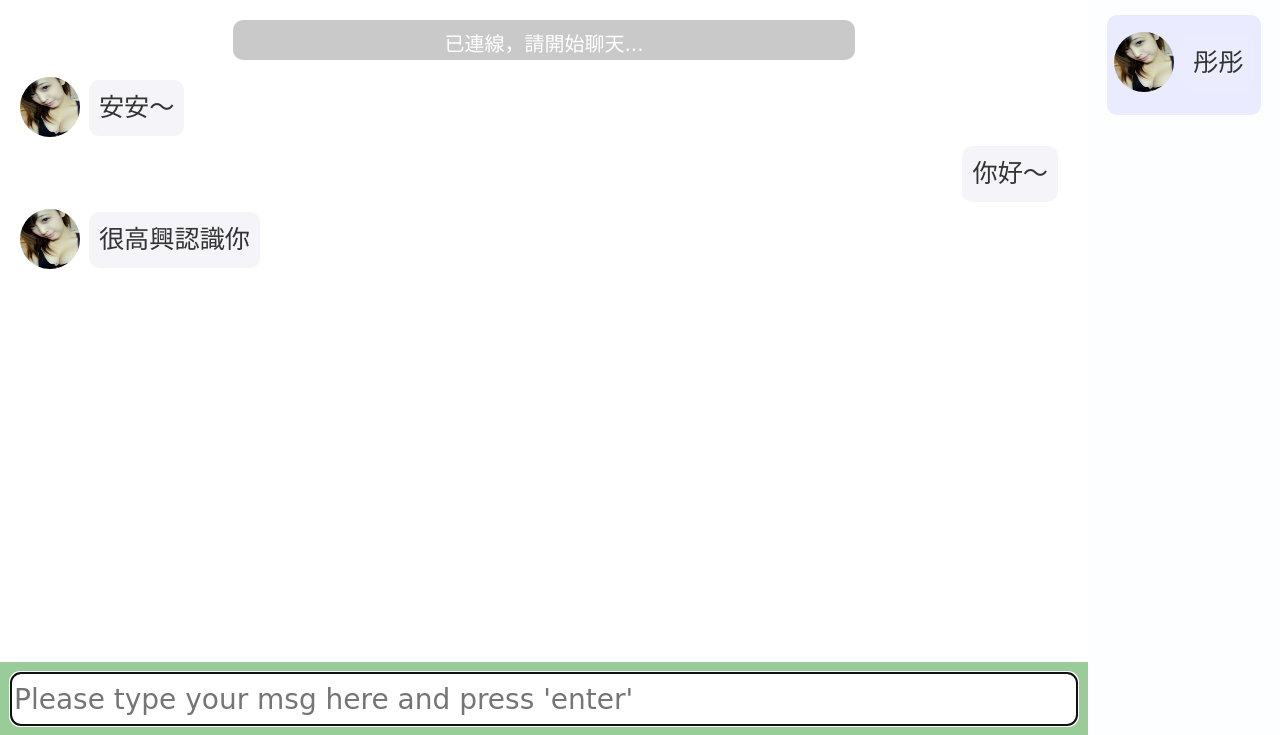
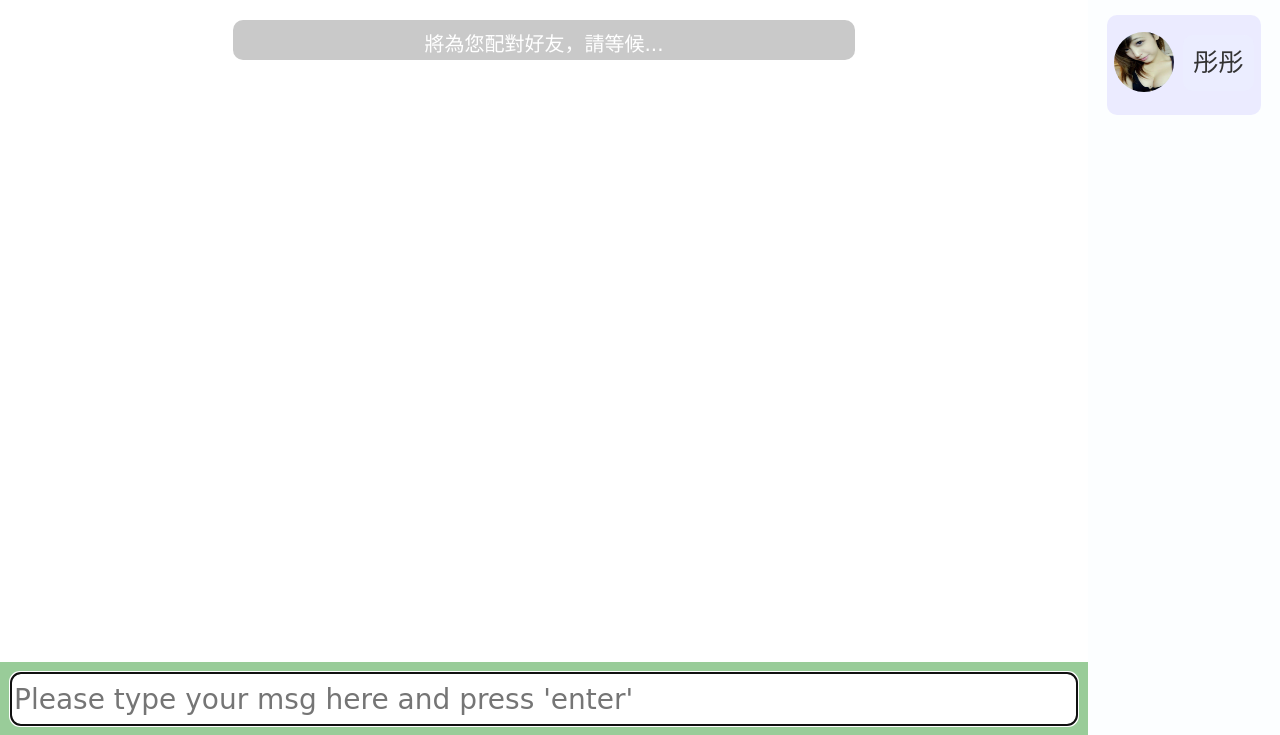
Before and after one commit to MengYing/chatRoom_project, a Python web app: template app/templates/index.html in a window 1280 px wide. Shown: the part 52-787 px from the top of the page. Run offline with Jinja, Linux system fonts and the light colour scheme; the template is opened without the code that fills it, so the values that code supplies are empty; some libraries are stand-ins or nearby versions.

Commit message:
fix login title

```diff
--- a/app/auth/views.py
+++ b/app/auth/views.py
@@ -8,7 +8,7 @@ from .. import db
 from ..models import User
 from ..util import *
 
-
+@auth.route('/', methods=['GET', 'POST'])
 @auth.route('/login', methods=['GET', 'POST'])
 def login():
     # login
@@ -29,6 +29,7 @@ def login():
     if not chatroom:
         chatroom = Chatroom()
         db.session.add(chatroom)
+        db.session.commit()
         user.join_room(chatroom.id)
         db.session.commit()
     else:
--- a/app/main/views.py
+++ b/app/main/views.py
@@ -88,12 +88,14 @@ def basePrediction(stringParam):
 def testpage():
     return render_template('auth/test.html')
 
-@main.route('/', methods=['GET', 'POST'])
+
 @main.route('/chatroom', methods=['GET'])
 def index():
     u_id = session.get('id')
     room_id = session.get('chatroom_id')
-    return render_template('index.html',u_id = u_id, room_id = room_id )
+    full = Chatroom.query.get(session.get('chatroom_id')).full
+    print full
+    return render_template('index.html',u_id = u_id, room_id = room_id, full = full )
 
 @main.route('/chat/<msg>', methods = ['GET','POST'])
 def chat(msg):
--- a/app/static/javascripts/message.js
+++ b/app/static/javascripts/message.js
@@ -3,6 +3,7 @@ var msg_controller = new function(){
 	var room = '';
 	var sender_id;
 	var socket;
+	var start_talk;
 	//TODO: bind click event
 	return thisObj = {
 		init : function(){
@@ -12,6 +13,7 @@ var msg_controller = new function(){
 					showBar($(this));
 				});
 			});
+			start_talk = parseInt($(".msg_title").attr("start_talk"));
 		},
 		enterMessage : function(event){
 			if(event.keyCode == 13){
@@ -24,7 +26,7 @@ var msg_controller = new function(){
 						addMessage(chat_id,str,direction,score);
 						$("#input_msg").val("");
 						//send msg to other one
-						socket.emit("set msg",{sender: sender_id, room:room, chat_id:chat_id, msg:str, score:score})
+						socket.emit("set msg",{sender: sender_id, room:room, chat_id:chat_id, msg:str, score:score});
 					})
 					.fail(function(){
 						alert('fail to submit the message!');
@@ -35,6 +37,7 @@ var msg_controller = new function(){
 			$.post("/modify_value/" + chat_id, {score:score})
 			.done(function(data){
 				$(".msg_container[chat_id='"+chat_id+"']").children(".msg_text").css("color",setEmotion(score));
+				socket.emit("update color",{sender: sender_id, room:room, chat_id:parseInt(chat_id), score:score});
 			})
 			.fail(function(){
 				alert("update failed!");
@@ -80,7 +83,7 @@ var msg_controller = new function(){
 		return $(span).text(str).css("color",setEmotion(point));
 	}
 	function setEmotion(point){
-		var color_list = ["#FF2904","#FAF704","#5DFA05","#64FAF5","#0F1EFA"];
+		var color_list = ["#FF2904","#FAF704","#000000","#64FAF5","#0F1EFA"];
 		var color;
 		point = parseFloat(point);
 		// console.log("point: " + point);
@@ -151,9 +154,21 @@ var msg_controller = new function(){
 			console.log(data);
 			if(data.sender != sender_id)
             	addMessage(data.chat_id,data.msg,"left",data.score);
+            if(start_talk == 0){
+            	start_talk = 1 ;
+            	$(".msg_title").text("已連線，請開始聊天...");
+            }
+        });
+
+        socket.on('update color', function(data) {
+        	console.log(data);
+        	if(data.sender != sender_id){
+        		$(".msg_container[chat_id='" + data.chat_id + "'] .msg_text").css("color",setEmotion(data.score));
+        	}
+        });
+
+		socket.on('start talk', function(data) {
+
         });
 	}
 };
-function testsocket(){
-	socket.emit('my event', {data: "123456"});
-}
--- a/app/templates/index.html
+++ b/app/templates/index.html
@@ -16,29 +16,16 @@
     <div id="mainpart">
 	<div id="chat_area" align="center">
 		<div class="msg_container" align="center">
-			<span class="msg_text msg_title" chat_id="-1" position="center" align="center">
+			{% if full %}
+			<span class="msg_text msg_title" start_talk="1" position="center" align="center">
 				已連線，請開始聊天...
 			</span>
+			{% else %}
+			<span class="msg_text msg_title" start_talk="0" position="center" align="center">
+				將為您配對好友，請等候...
+			</span>
+			{% endif %}
 		</div>
-		<div class="msg_container" align="left">
-			<img class="head" src="{{ url_for('static', filename='images/sample1.jpg') }}">
-			<span class="msg_text" chat_id="23456" position="left" align="left">
-				安安～
-			</span>
-		</div>
-		<div class="msg_container" align="right">
-			<span class="msg_text" chat_id="23457" position="right" align="left">
-				你好～
-			</span>
-		</div>
-
-		<div class="msg_container" align="left">
-			<img class="head" src="{{ url_for('static', filename='images/sample1.jpg') }}">
-			<span class="msg_text" chat_id="23460" position="left" align="left">
-				很高興認識你
-			</span>
-		</div>
-
 	</div>
 
 	<div id="input_msg_container" align="center">
```
